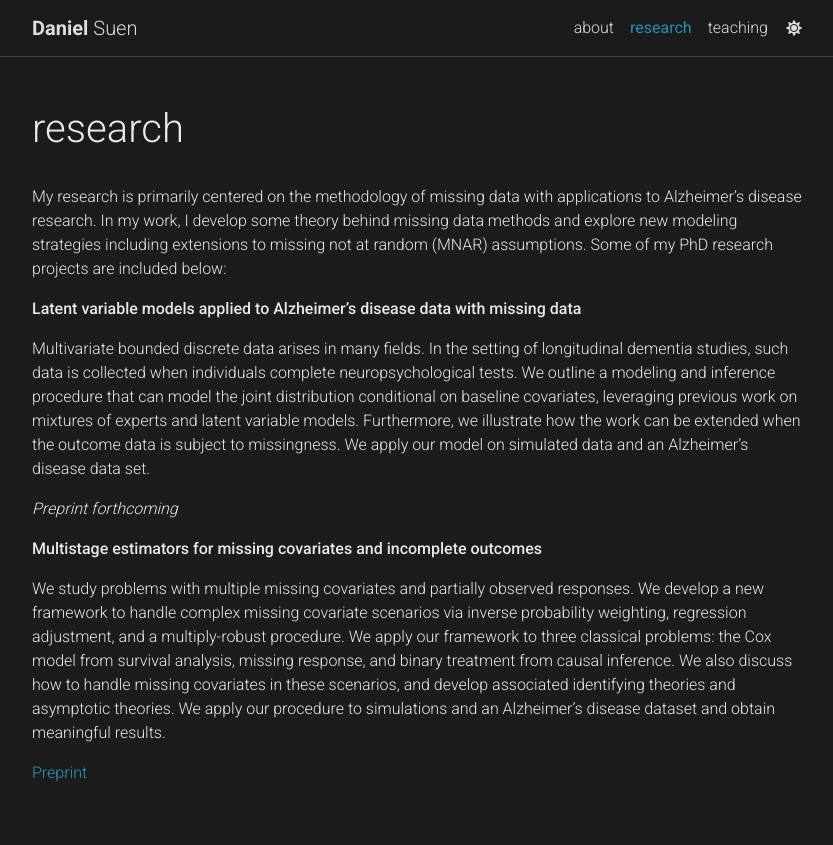
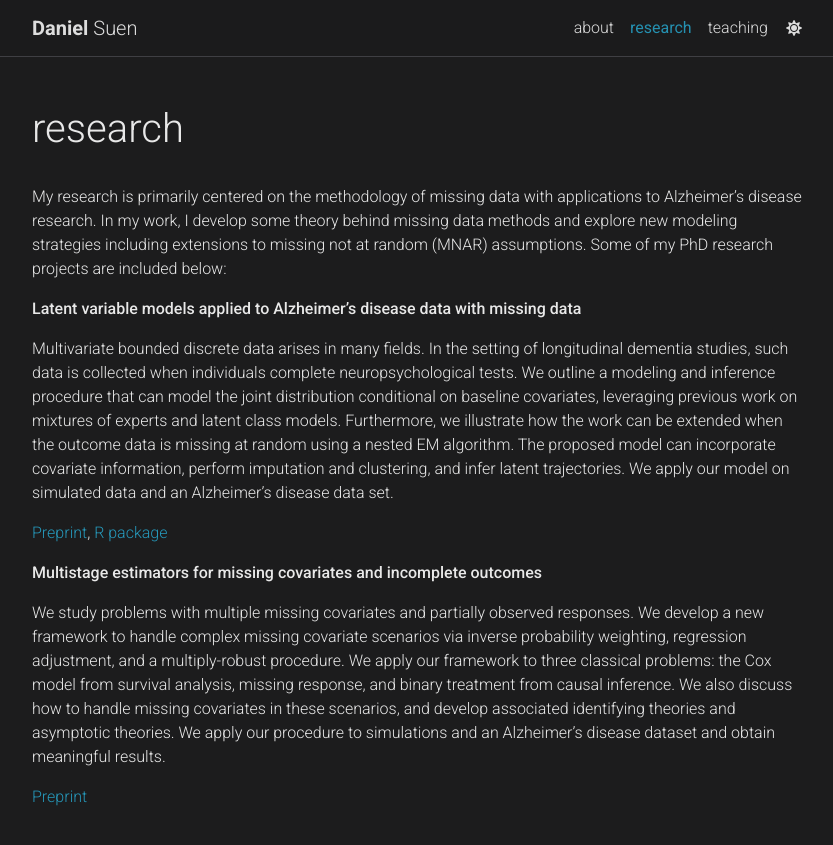
Before and after one commit to danielsuen/danielsuen.github.io, a Jekyll site: the page built from _pages/research.md, in a window 1280 px wide. Shown: the top 845 px of the page, without its empty margins (223-1056 px from the left). Built offline with Jekyll 4.4.1, drawn with Linux system fonts in a browser that asks for light colours; comment, search, counter and statistics services are not loaded; a style sheet for code colours, icons or effects is not loaded.

Commit message:
Update research page

```diff
--- a/_pages/research.md
+++ b/_pages/research.md
@@ -11,9 +11,9 @@ My research is primarily centered on the methodology of missing data with applic
 
 **Latent variable models applied to Alzheimer's disease data with missing data**
 
-Multivariate bounded discrete data arises in many fields. In the setting of longitudinal dementia studies, such data is collected when individuals complete neuropsychological tests. We outline a modeling and inference procedure that can model the joint distribution conditional on baseline covariates, leveraging previous work on mixtures of experts and latent variable models. Furthermore, we illustrate how the work can be extended when the outcome data is subject to missingness. We apply our model on simulated data and an Alzheimer’s disease data set.
+Multivariate bounded discrete data arises in many fields. In the setting of longitudinal dementia studies, such data is collected when individuals complete neuropsychological tests. We outline a modeling and inference procedure that can model the joint distribution conditional on baseline covariates, leveraging previous work on mixtures of experts and latent class models. Furthermore, we illustrate how the work can be extended when the outcome data is missing at random using a nested EM algorithm. The proposed model can incorporate covariate information, perform imputation and clustering, and infer latent trajectories. We apply our model on simulated data and an Alzheimer's disease data set.
 
-*Preprint forthcoming*
+[Preprint](https://arxiv.org/abs/2310.09384), [R package](https://github.com/danielsuen/mixturebpe)
 
 **Multistage estimators for missing covariates and incomplete outcomes**
 
```
